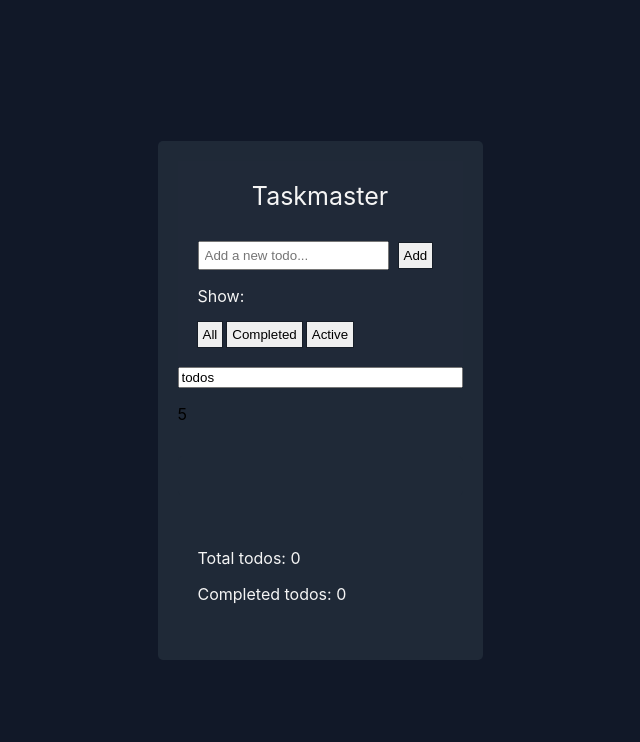
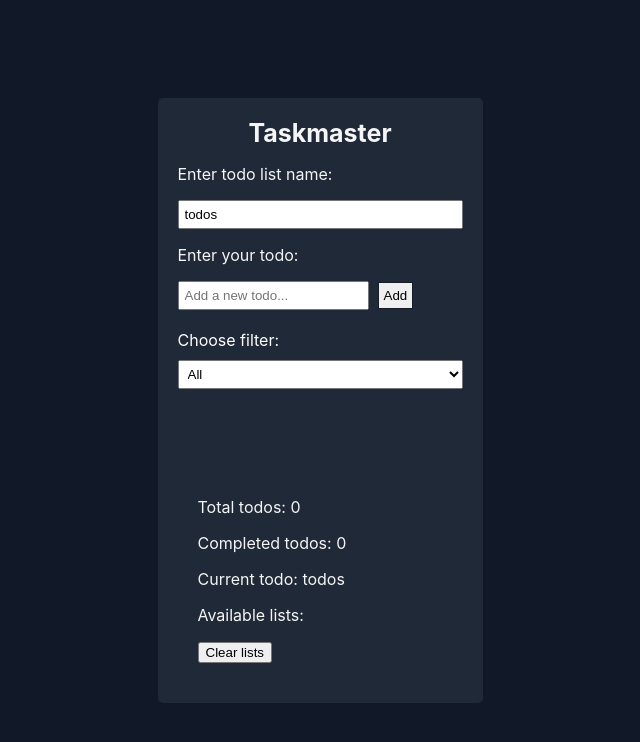
Before and after one commit to angemariya/Typescript, a React (Create React App) app in the folder Project4-React/my-app/: page / in a window 1280 px wide. Shown: the top 742 px of the page, without its empty margins (320-960 px from the left). Built offline with nearby package versions, Linux system fonts and the light colour scheme.

Commit message:
Added drop menu and lists

```diff
--- a/Project4-React/my-app/src/components/App/index.tsx
+++ b/Project4-React/my-app/src/components/App/index.tsx
@@ -3,6 +3,8 @@ import { List } from '../List';
 import { Counter } from '../Counter';
 import './App.scss';
 import { useEffect, useState } from 'react';
+import { Select } from '../Select';
+import { TodosEnter } from '../TodosEnter';
 
 export type Item = {
   id: number;
@@ -22,25 +24,12 @@ export const App = () => {
   const [todos, setTodos] = useState(state);
   const [isFilteredCompleted, setIsFilteredCompleted] = useState(false);
   const [isFilteredActive, setIsFilteredActive] = useState(false);
-
   const [listName, setListName] = useState('todos');
-  const [counter, setCounter] = useState(0);
-
-  useEffect(() => {
-    const idInterval = setInterval(() => {
-      setCounter((prev) => prev + 1);
-      console.log(counter);
-    }, 1000);
-    return () => {
-      clearInterval(idInterval);
-    };
-  }, []);
 
     useEffect(() => {
         const todos = localStorage.getItem(listName);
         const parsedTodos = todos ? JSON.parse(todos) : [];
         setTodos(parsedTodos);
-    console.log('Это use effect');
       }, [listName]);
 
   //CONTROLLER
@@ -59,10 +48,12 @@ export const App = () => {
 
   const filterCompletedTodo = (): void => {
     setIsFilteredCompleted(true);
+    setIsFilteredActive(false);
   };
 
   const filterActiveTodo = (): void => {
     setIsFilteredActive(true);
+    setIsFilteredCompleted(false);
   };
 
   const markTodo = (id: number): void => {
@@ -90,23 +81,21 @@ export const App = () => {
     }
   };
 
+  //type filterTodo = undefined | true | false
+
   //VIEW
   return (
     <div className='App'>
       <div className='wrapper'>
+        <TodosEnter onListName={listName} onSetListName={setListName}/>
         <Form
-          onShowAll={showAll}
-          onFilterActive={filterActiveTodo}
-          onFilterCompleted={filterCompletedTodo}
           onAddTodo={addTodo}
           todos={todos}
         />
-        <input
-          type='text'
-          onChange={(e) => setListName(e.target.value)}
-          value={listName}
-        />
-        <p>{counter}</p>
+        <Select
+          onShowAll={showAll}
+          onFilterActive={filterActiveTodo}
+          onFilterCompleted={filterCompletedTodo}/>
         <List
           todos={
             isFilteredCompleted
@@ -120,7 +109,7 @@ export const App = () => {
           onMarkTodo={markTodo}
           onEditTodo={editTodo}
         />
-        <Counter todos={todos} />
+        <Counter todos={todos} onListName={listName}/>
       </div>
     </div>
   );
--- a/Project4-React/my-app/src/components/Counter/index.tsx
+++ b/Project4-React/my-app/src/components/Counter/index.tsx
@@ -1,9 +1,12 @@
 import styles from './styles.module.scss';
 import { type State } from '../App';
 
-export const Counter = (props: {todos: State}) => (
+export const Counter = (props: {todos: State, onListName: string}) => (
     <div className= {styles.wrapper} >
         <p>Total todos: {props.todos.length}</p>
         <p>Completed todos: {(props.todos.filter(el=>el.status===true)).length}</p>
+        <p>Current todo: {props.onListName}</p>
+        <p>Available lists: {Object.keys(localStorage).join(", ")}</p>
+        <button onClick={()=>localStorage.clear()}>Clear lists</button>
     </div>
 );
--- a/Project4-React/my-app/src/components/Form/index.tsx
+++ b/Project4-React/my-app/src/components/Form/index.tsx
@@ -9,9 +9,6 @@ let id = 3;
 
 export const Form = (props: {
           todos: State,
-          onFilterCompleted: ()=>void,
-          onFilterActive: ()=>void,
-          onShowAll: ()=>void,
           onAddTodo:(newTodo: Item)=>void,
         } ) => {
 
@@ -23,7 +20,7 @@ export const Form = (props: {
         e.preventDefault();
         setTitle("");
         }}>
-      <label className={styles.title}>Taskmaster</label>
+      <p>Enter your todo: </p>
       <input
         className={styles.textInput}
         type="text"
@@ -40,11 +37,6 @@ export const Form = (props: {
         buttonText="Add"
         onClick={()=>{props.onAddTodo({id: id++, title, status: false})}}
         />
-
-      <p>Show: </p>
-      <Button buttonText="All" onClick={props.onShowAll}/>
-      <Button buttonText="Completed" onClick={props.onFilterCompleted}/>
-      <Button buttonText="Active" onClick={props.onFilterActive}/>
     </form>
   )
 };
--- a/Project4-React/my-app/src/components/Form/styles.module.scss
+++ b/Project4-React/my-app/src/components/Form/styles.module.scss
@@ -1,7 +1,6 @@
 .form {
-    padding: 20px;
     background-color: #202938;
-    color: whitesmoke;
+    color: #f5f5f5;
 }
 
 .textInput {
--- /dev/null
+++ b/Project4-React/my-app/src/components/Select/index.tsx
@@ -0,0 +1,36 @@
+import { BaseSyntheticEvent, useState } from "react";
+import styles from "./styles.module.scss"
+
+export const Select = (props: {
+    onFilterCompleted: ()=>void,
+    onFilterActive: ()=>void,
+    onShowAll: ()=>void,
+}) => {
+    const [filter, setFilter] = useState('');
+
+    if (filter === 'all') {
+        props.onShowAll()
+    }
+    if (filter === 'completed') {
+        props.onFilterCompleted()
+    }
+    if (filter === 'active') {
+        props.onFilterActive()
+    }
+
+    const handleSelect = (event: BaseSyntheticEvent) => {
+        setFilter(event.target.value)
+
+    }
+
+  return (
+    <>
+      <label htmlFor='filter' className={styles.label}>Choose filter: </label>
+      <select className={styles.select} id="filter" value={filter} onChange={handleSelect}>
+        <option value='all'>All</option>
+        <option value='completed'>Completed</option>
+        <option value='active'>Active</option>
+      </select>
+    </>
+  );
+};
--- /dev/null
+++ b/Project4-React/my-app/src/components/Select/styles.module.scss
@@ -0,0 +1,9 @@
+.label {
+    margin-top: 20px;
+    margin-bottom: 10px;
+    color: white;
+}
+
+.select {
+    padding: 5px;
+}
--- /dev/null
+++ b/Project4-React/my-app/src/components/TodosEnter/index.tsx
@@ -0,0 +1,19 @@
+import styles from './styles.module.scss';
+
+export const TodosEnter = (props: {
+  onListName: string;
+  onSetListName: (e: string) => void;
+}) => {
+  return (
+    <>
+      <label className={styles.label}>Taskmaster</label>
+      <p className={styles.text}>Enter todo list name: </p>
+      <input
+        className={styles.input}
+        type='text'
+        onChange={(e) => props.onSetListName(e.target.value)}
+        value={props.onListName}
+      />
+    </>
+  );
+};
--- /dev/null
+++ b/Project4-React/my-app/src/components/TodosEnter/styles.module.scss
@@ -0,0 +1,14 @@
+.label {
+    color: #f5f5f5;
+    text-align: center;
+    font-weight: bold;
+    font-size: 25px;
+}
+
+.text {
+    color: #f5f5f5;
+}
+
+.input {
+    padding: 5px;
+}
```
Lines whose indentation alone changed are shown as unchanged.
